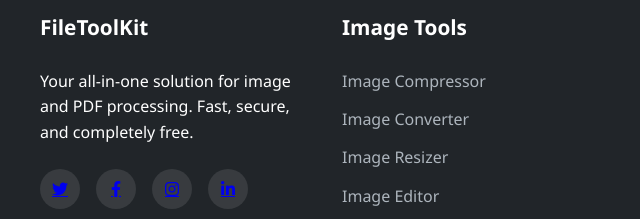
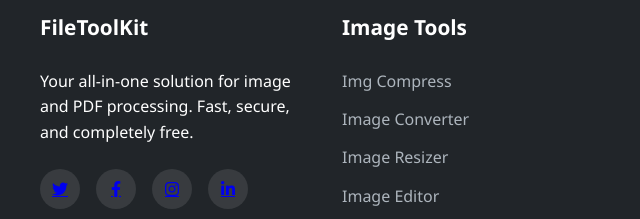
Before and after one commit to gokul-create-tech/Tools, a plain HTML site: page index.html in a window 1280 px wide. Shown: the part 4689-4908 px from the top of the page, 20-660 px from the left. Drawn offline with Linux system fonts and the light colour scheme.

Commit message:
Update index.html

```diff
--- a/index.html
+++ b/index.html
@@ -907,7 +907,7 @@
                 <div class="footer-column">
                     <h3>Image Tools</h3>
                     <ul class="footer-links">
-                        <li><a href="#">Image Compressor</a></li>
+                        <li><a href="#">Img Compress</a></li>
                         <li><a href="#">Image Converter</a></li>
                         <li><a href="#">Image Resizer</a></li>
                         <li><a href="#">Image Editor</a></li>
```
